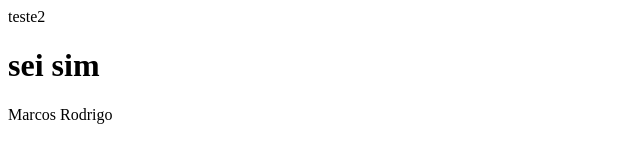
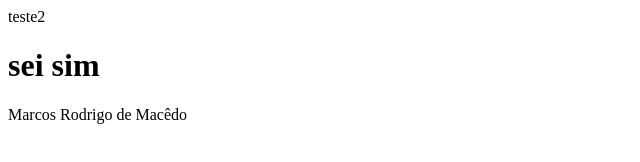
Before and after one commit to rodrigocnovos/useless, a plain HTML site: page index.html in a window 1280 px wide. Shown: the full height of the page, 0-640 px from the left. Drawn offline with Linux system fonts and the light colour scheme.

Commit message:
div com nome add macedo

```diff
--- a/index.html
+++ b/index.html
@@ -1,3 +1,3 @@
 <p>teste2</p>
 <h1>sei sim</h1>
-<div>Marcos Rodrigo</div>
+<div>Marcos Rodrigo de Macêdo</div>
```
